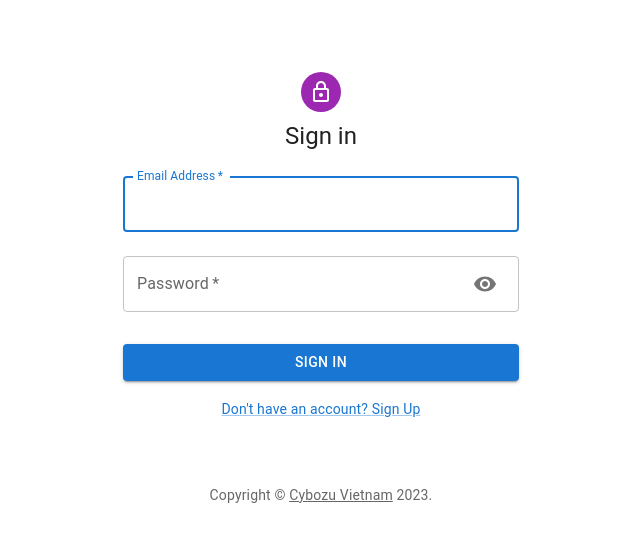
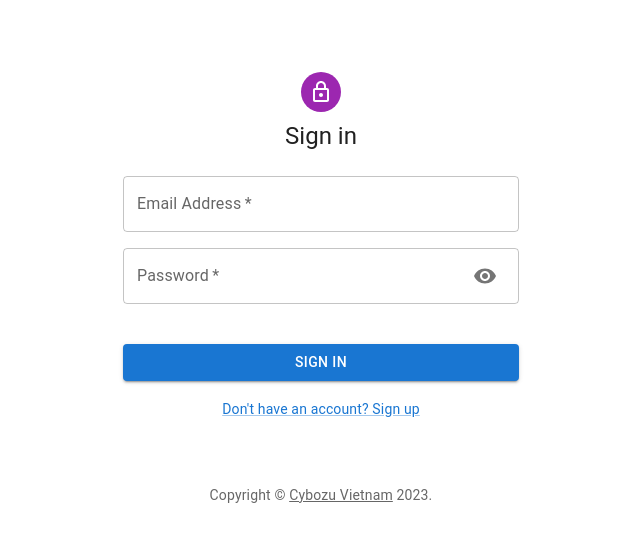
Before and after one commit to minhduc19990221/ddd-php, a React (Create React App) app in the folder frontend/: page / in a window 1280 px wide. Shown: the top 542 px of the page, without its empty margins (319-959 px from the left). Built offline with nearby package versions, Linux system fonts and the light colour scheme.

Commit message:
feat: extract duplicate components

```diff
--- /dev/null
+++ b/frontend/src/components/Email.tsx
@@ -0,0 +1,53 @@
+import React, { Component } from 'react';
+import TextField from '@mui/material/TextField';
+
+interface State {
+    email: string;
+    error: string;
+}
+
+class EmailField extends Component<{}, State> {
+    constructor(props: {} | Readonly<{}>) {
+        super(props);
+        this.state = {
+            email: '',
+            error: '',
+        };
+    }
+
+    // handleChange = (event: { target: { value: any; }; }) => {
+    //     this.setState({ email: event.target.value });
+    // };
+
+    handleChange = (event: {
+        [x: string]: any; preventDefault: () => void;
+    }) => {
+        event.preventDefault();
+        this.setState({ email: event.target.value });
+        const isValidEmail = /^[^\s@]+@[^\s@]+\.[^\s@]+$/.test(this.state.email);
+        if (isValidEmail) {
+            this.setState({ error: '' });
+        } else {
+            this.setState({ error: 'Please enter a valid email address' });
+        }
+    };
+
+    render() {
+        return (
+                <TextField
+                    required
+                    fullWidth
+                    id="email"
+                    label="Email Address"
+                    name="email"
+                    autoComplete="email"
+                    value={this.state.email}
+                    onChange={this.handleChange}
+                    error={Boolean(this.state.error)}
+                    helperText={this.state.error}
+                />
+        );
+    }
+}
+
+export default EmailField;
--- /dev/null
+++ b/frontend/src/components/FullName.tsx
@@ -0,0 +1,20 @@
+import { Component } from 'react';
+import TextField from '@mui/material/TextField';
+
+class FullNameField extends Component {
+  render() {
+    return (
+      <TextField
+        autoComplete="name"
+        name="fullName"
+        required
+        fullWidth
+        id="fullName"
+        label="Full Name"
+        autoFocus
+      />
+    );
+  }
+}
+
+export default FullNameField;
--- /dev/null
+++ b/frontend/src/components/Password.tsx
@@ -0,0 +1,45 @@
+import { SetStateAction, useState } from 'react';
+import TextField from '@mui/material/TextField';
+import IconButton from '@mui/material/IconButton';
+import InputAdornment from '@mui/material/InputAdornment';
+import Visibility from '@mui/icons-material/Visibility';
+import VisibilityOff from '@mui/icons-material/VisibilityOff';
+
+function PasswordField() {
+  const [password, setPassword] = useState('');
+  const [showPassword, setShowPassword] = useState(false);
+
+  const handleChange = (event: { target: { value: SetStateAction<string>; }; }) => {
+    setPassword(event.target.value);
+  };
+
+  const handleClickShowPassword = () => {
+    setShowPassword(!showPassword);
+  };
+
+  return (
+    <TextField
+      required
+      fullWidth
+      name="password"
+      label="Password"
+      type={showPassword ? 'text' : 'password'}
+      id="password"
+      autoComplete="new-password"
+      value={password}
+      onChange={handleChange}
+      InputProps={{
+        endAdornment: (
+          <InputAdornment position="end">
+            <IconButton onClick={handleClickShowPassword}>
+              {showPassword ? <VisibilityOff /> : <Visibility />}
+            </IconButton>
+          </InputAdornment>
+        ),
+      }}
+      sx={{ mb: 2 }}
+    />
+  );
+}
+
+export default PasswordField;
--- a/frontend/src/pages/SignIn.tsx
+++ b/frontend/src/pages/SignIn.tsx
@@ -2,7 +2,6 @@ import * as React from 'react';
 import Avatar from '@mui/material/Avatar';
 import Button from '@mui/material/Button';
 import CssBaseline from '@mui/material/CssBaseline';
-import TextField from '@mui/material/TextField';
 import Link from '@mui/material/Link';
 import Grid from '@mui/material/Grid';
 import Box from '@mui/material/Box';
@@ -10,9 +9,8 @@ import LockOutlinedIcon from '@mui/icons-material/LockOutlined';
 import Typography from '@mui/material/Typography';
 import Container from '@mui/material/Container';
 import { createTheme, ThemeProvider } from '@mui/material/styles';
-import { useState } from 'react';
-import { VisibilityOff, Visibility } from '@mui/icons-material';
-import { InputAdornment, IconButton } from '@mui/material';
+import EmailField from '../components/Email';
+import PasswordField from '../components/Password';
 
 function Copyright(props: any) {
   return (
@@ -40,12 +38,6 @@ export default function SignIn() {
     });
   };
 
-  const [showPassword, setShowPassword] = useState(false);
-
-  const handleTogglePasswordVisibility = () => {
-    setShowPassword(!showPassword);
-  };
-
   return (
     <ThemeProvider theme={defaultTheme}>
       <Container component="main" maxWidth="xs">
@@ -64,36 +56,17 @@ export default function SignIn() {
           <Typography component="h1" variant="h5">
             Sign in
           </Typography>
-          <Box component="form" onSubmit={handleSubmit} noValidate sx={{ mt: 1 }}>
-            <TextField
-              margin="normal"
-              required
-              fullWidth
-              id="email"
-              label="Email Address"
-              name="email"
-              autoComplete="email"
-              autoFocus
-            />
-            <TextField
-              margin="normal"
-              required
-              fullWidth
-              name="password"
-              label="Password"
-              type={showPassword ? 'text' : 'password'}
-              id="password"
-              autoComplete="current-password"
-              InputProps={{
-                  endAdornment: (
-                  <InputAdornment position="end">
-                      <IconButton onClick={handleTogglePasswordVisibility}>
-                      {showPassword ? <VisibilityOff /> : <Visibility />}
-                      </IconButton>
-                  </InputAdornment>
-                ),
-            }}
-            />
+          <Box component="form" noValidate onSubmit={handleSubmit} sx={{ mt: 3 }}>
+            <Grid container spacing={2}>
+              <Grid item xs={12}>
+                <EmailField
+                />
+              </Grid>
+              <Grid item xs={12}>
+                <PasswordField
+                />
+              </Grid>
+            </Grid>
             <Button
               type="submit"
               fullWidth
@@ -102,10 +75,10 @@ export default function SignIn() {
             >
               Sign In
             </Button>
-            <Grid container display="flex" justifyContent="center" alignItems="center">
+            <Grid container justifyContent="center">
               <Grid item>
                 <Link href="/signup" variant="body2">
-                  {"Don't have an account? Sign Up"}
+                  Don't have an account? Sign up
                 </Link>
               </Grid>
             </Grid>
--- a/frontend/src/pages/SignUp.tsx
+++ b/frontend/src/pages/SignUp.tsx
@@ -2,7 +2,6 @@ import * as React from 'react';
 import Avatar from '@mui/material/Avatar';
 import Button from '@mui/material/Button';
 import CssBaseline from '@mui/material/CssBaseline';
-import TextField from '@mui/material/TextField';
 import Link from '@mui/material/Link';
 import Grid from '@mui/material/Grid';
 import Box from '@mui/material/Box';
@@ -10,6 +9,9 @@ import LockOutlinedIcon from '@mui/icons-material/LockOutlined';
 import Typography from '@mui/material/Typography';
 import Container from '@mui/material/Container';
 import { createTheme, ThemeProvider } from '@mui/material/styles';
+import EmailField from '../components/Email';
+import FullNameField from '../components/FullName';
+import PasswordField from '../components/Password';
 
 function Copyright(props: any) {
   return (
@@ -58,35 +60,14 @@ export default function SignUp() {
           <Box component="form" noValidate onSubmit={handleSubmit} sx={{ mt: 3 }}>
             <Grid container spacing={2}>
               <Grid item xs={12}>
-                <TextField
-                  autoComplete="name"
-                  name="fullName"
-                  required
-                  fullWidth
-                  id="fullName"
-                  label="Full Name"
-                  autoFocus
+                <FullNameField/>
+              </Grid>
+              <Grid item xs={12}>
+                <EmailField
                 />
               </Grid>
               <Grid item xs={12}>
-                <TextField
-                  required
-                  fullWidth
-                  id="email"
-                  label="Email Address"
-                  name="email"
-                  autoComplete="email"
-                />
-              </Grid>
-              <Grid item xs={12}>
-                <TextField
-                  required
-                  fullWidth
-                  name="password"
-                  label="Password"
-                  type="password"
-                  id="password"
-                  autoComplete="new-password"
+                <PasswordField
                 />
               </Grid>
             </Grid>
```
